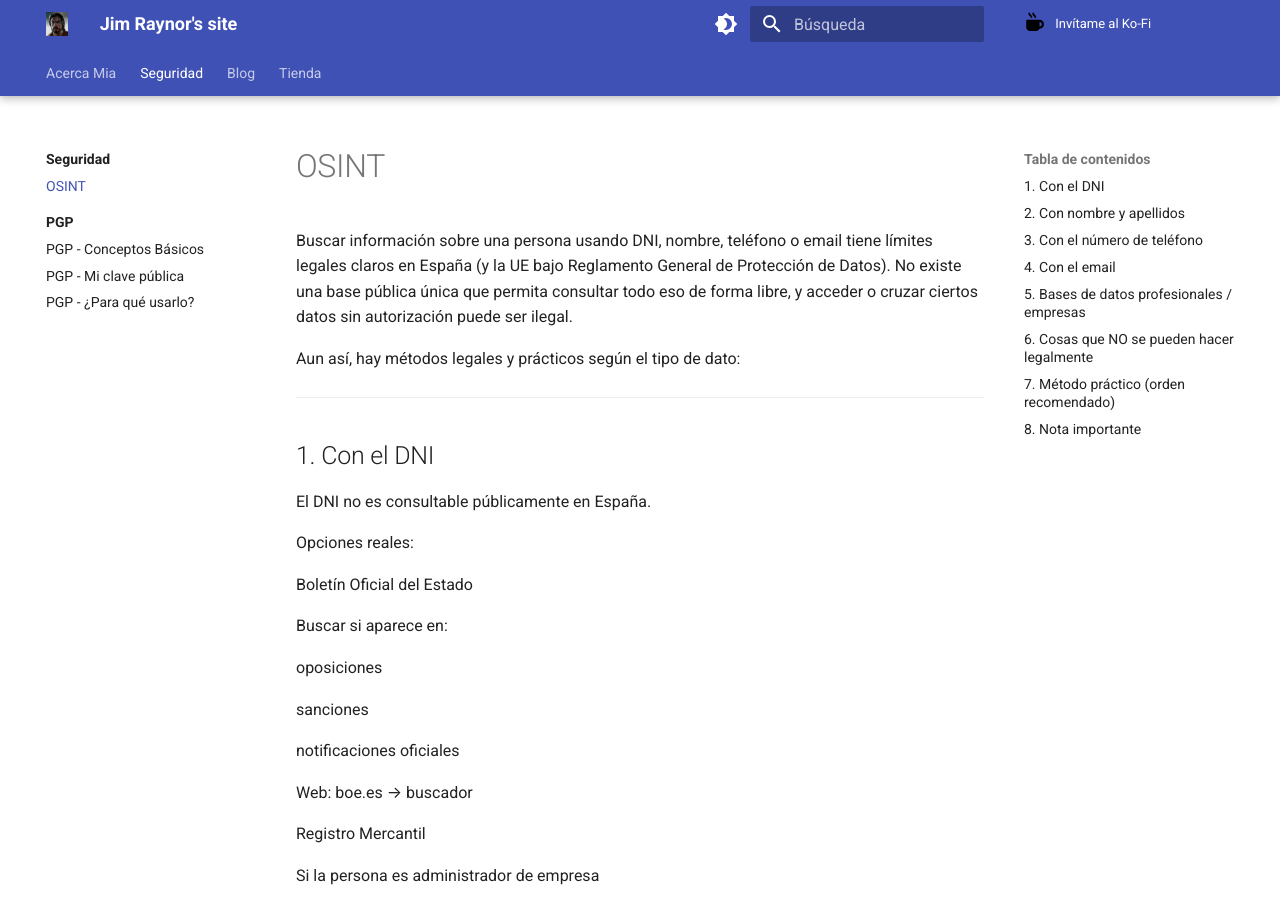
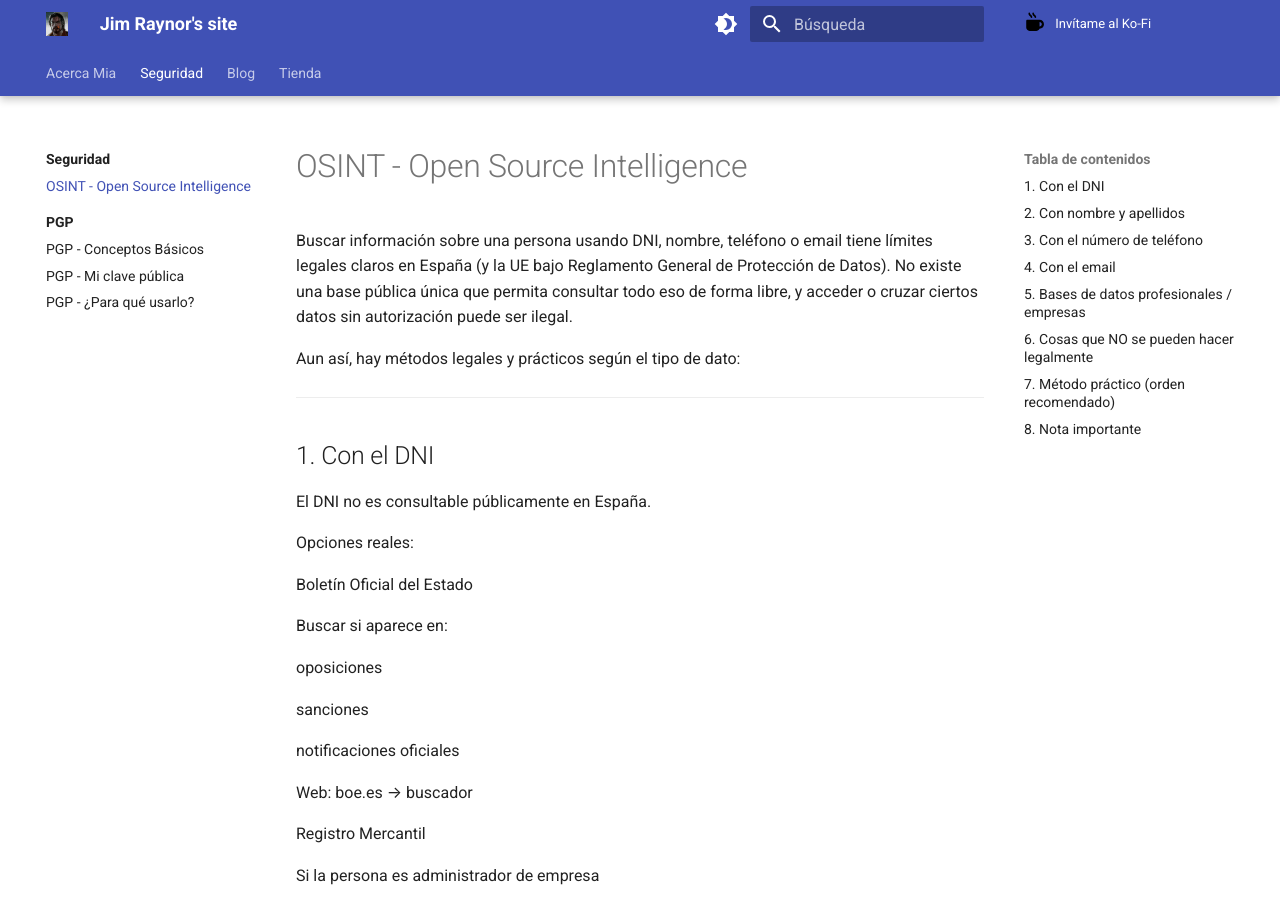
Before and after one commit to jimraynor88/blog, an MkDocs documentation site: the page built from docs/Seguridad/OSINT.md, in a window 1280 px wide and 900 px high. Built offline with MkDocs 1.6.1 and Material for MkDocs 9.7.7, drawn with Linux system fonts in a browser that asks for light colours; some of the changed lines change nothing that is shown.

Commit message:
Update OSINT.md

```diff
--- a/docs/Seguridad/OSINT.md
+++ b/docs/Seguridad/OSINT.md
@@ -1,6 +1,7 @@
 ---
-title: "OSINT"
-alias: "osint"
+title: "OSINT - Open Source Intelligence"
+description: "Info acerca de cómo intentar localizar a alguien"
+summary: "Buscar información sobre una persona usando DNI, nombre, teléfono o email tiene límites"
 ---
 Buscar información sobre una persona usando DNI, nombre, teléfono o email tiene límites legales claros en España (y la UE bajo Reglamento General de Protección de Datos). No existe una base pública única que permita consultar todo eso de forma libre, y acceder o cruzar ciertos datos sin autorización puede ser ilegal.
 
```
